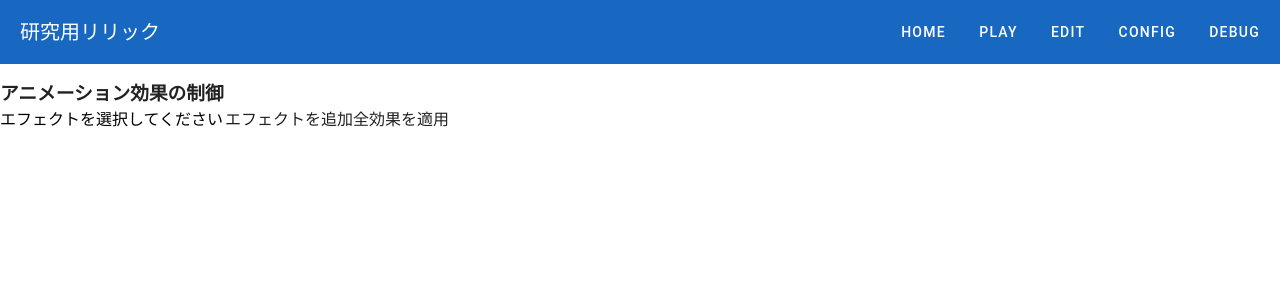
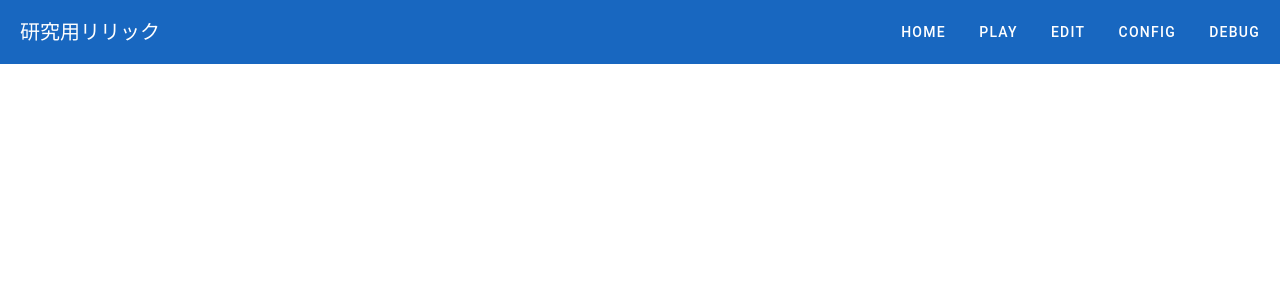
Before and after one commit to mino-8136/Co-Lyrics-WEB, a Vue app: page /debug in a window 1280 px wide. Shown: the top 300 px of the page. Built offline with nearby package versions, Linux system fonts and the light colour scheme; what @imengyu/vue3-context-menu would draw is missing.

Commit message:
コンパイル確認

```diff
--- a/package.json
+++ b/package.json
@@ -1,6 +1,6 @@
 {
   "name": "co-lyrics-web",
-  "version": "0.5.0",
+  "version": "0.7.0",
   "private": true,
   "type": "module",
   "scripts": {
--- a/src/components/setting/KeyframeGraph.vue
+++ b/src/components/setting/KeyframeGraph.vue
@@ -3,7 +3,6 @@
     <svg
       :width="props.panelWidth + padding.left + padding.right"
       :height="height + padding.top + padding.bottom"
-      @mousedown="onMouseDown"
     >
       <!-- グリッド線の描画 -->
       <g class="grid" :transform="`translate(${padding.left}, ${padding.top})`">
--- a/src/views/DebugView.vue
+++ b/src/views/DebugView.vue
@@ -1,74 +1,3 @@
 <template>
-  <div>
-    <h3>アニメーション効果の制御</h3>
-    <select v-model="selectedEffectName">
-      <option disabled value="">エフェクトを選択してください</option>
-      <option v-for="effect in effects" :key="effect.name" :value="effect.name">
-        {{ effect.name }}
-      </option>
-    </select>
-    <button @click="addEffect">エフェクトを追加</button>
-
-    <div v-for="(effect, index) in selectedEffects" :key="index">
-      <h4>{{ effect.name }}</h4>
-      <div v-for="(param, key) in effect.parameters" :key="key">
-        <label :for="'effect-' + index + '-' + key">{{ param.label }}</label>
-        <input
-          v-if="param.uiType === UIType.slider"
-          type="range"
-          :id="'effect-' + index + '-' + key"
-          :min="param.min"
-          :max="param.max"
-          v-model.number="effect.params[key]"
-        />
-        <select v-else-if="param.uiType === UIType.select" v-model="effect.params[key]">
-          <option v-for="option in param.options" :key="option" :value="option">
-            {{ option }}
-          </option>
-        </select>
-        <input
-          v-else-if="param.uiType === UIType.color"
-          type="color"
-          v-model="effect.params[key]"
-        />
-        <input
-          v-else-if="param.uiType === UIType.checkbox"
-          type="checkbox"
-          v-model="effect.params[key]"
-        />
-        <input v-else-if="param.uiType === UIType.text" type="text" v-model="effect.params[key]" />
-        <span>{{ effect.params[key] }}</span>
-      </div>
-    </div>
-    <button @click="applyEffects">全効果を適用</button>
-  </div>
+  <div />
 </template>
-
-<script setup>
-import { reactive, ref } from 'vue'
-import { UIType } from '@/components/parameters/parameterInfo'
-import { effects } from '@/components/animations/animation'
-
-const selectedEffectName = ref('')
-const selectedEffects = ref([])
-
-function addEffect() {
-  const effectToAdd = effects.find((effect) => effect.name === selectedEffectName.value)
-  if (effectToAdd) {
-    selectedEffects.value.push({
-      ...effectToAdd,
-      params: reactive({ ...effectToAdd.params })
-    })
-  }
-}
-
-const baseObject = ref({ x: 300, y: 300, start: 100, id: 1 })
-
-function applyEffects() {
-  let currentObject = { ...baseObject.value }
-  selectedEffects.value.forEach((effect) => {
-    currentObject = effect.applyEffect(currentObject, effect.params)
-  })
-  console.log('Updated Object with All Effects:', currentObject)
-}
-</script>
```
